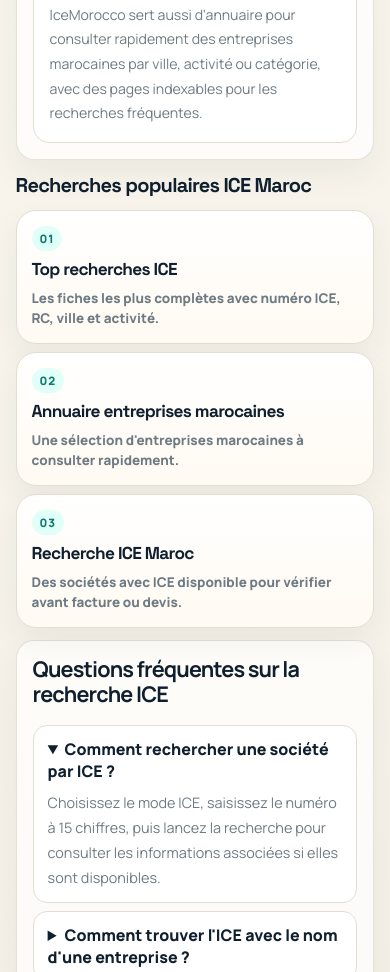
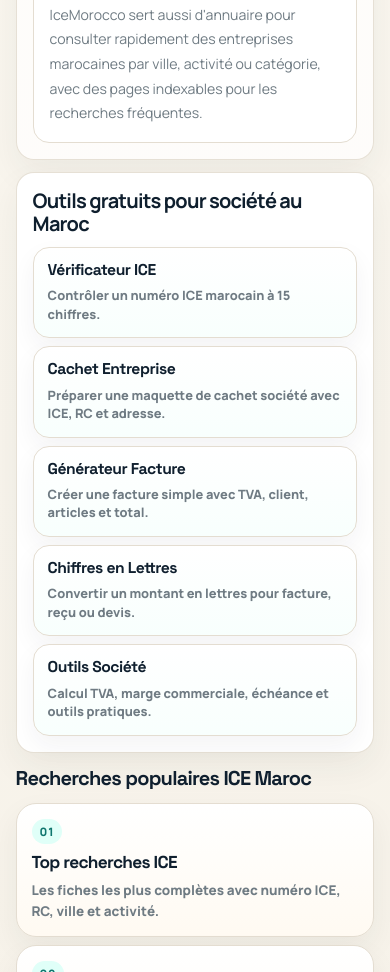
Before and after one commit to AmineR0/icemar.com, a website: page index.html in a window 390 px wide. Shown: the part 1826-2798 px from the top of the page. Drawn offline with Linux system fonts and the light colour scheme; no server answers.

Commit message:
Improve tool page SEO

```diff
--- a/index.html
+++ b/index.html
@@ -240,6 +240,31 @@
               <h3>Annuaire entreprises Maroc</h3>
               <p>IceMorocco sert aussi d'annuaire pour consulter rapidement des entreprises marocaines par ville, activité ou catégorie, avec des pages indexables pour les recherches fréquentes.</p>
             </article>
+          </div>
+        </section>
+        <section class="seo-tools" aria-labelledby="seo-tools-title">
+          <h2 id="seo-tools-title">Outils gratuits pour société au Maroc</h2>
+          <div class="seo-tool-links">
+            <a href="/verificateur-ice">
+              <strong>Vérificateur ICE</strong>
+              <span>Contrôler un numéro ICE marocain à 15 chiffres.</span>
+            </a>
+            <a href="/cachet-entreprise">
+              <strong>Cachet Entreprise</strong>
+              <span>Préparer une maquette de cachet société avec ICE, RC et adresse.</span>
+            </a>
+            <a href="/generateur-facture">
+              <strong>Générateur Facture</strong>
+              <span>Créer une facture simple avec TVA, client, articles et total.</span>
+            </a>
+            <a href="/chiffres-en-lettres">
+              <strong>Chiffres en Lettres</strong>
+              <span>Convertir un montant en lettres pour facture, reçu ou devis.</span>
+            </a>
+            <a href="/outils-societe">
+              <strong>Outils Société</strong>
+              <span>Calcul TVA, marge commerciale, échéance et outils pratiques.</span>
+            </a>
           </div>
         </section>
         <section class="seo-directory" aria-labelledby="seo-directory-title">
--- a/style.css
+++ b/style.css
@@ -92,7 +92,7 @@
 .empty-state::after{content:"";position:absolute;inset:auto auto 8% 7%;width:210px;height:150px;border-radius:36px;background:linear-gradient(135deg,rgba(200,135,43,.16),rgba(20,184,166,.1));transform:rotate(-12deg);pointer-events:none}
 .ice-landing{position:relative;z-index:1;width:min(820px,100%);text-align:center}
 .hero-kicker{display:none}
-.empty-state h1,.empty-state h2{margin-inline:auto;max-width:760px;font-family:var(--display);font-size:clamp(2.55rem,6vw,5.9rem);line-height:.88;letter-spacing:-.085em;color:var(--ink);margin-bottom:20px}
+.empty-state h1,.empty-state h2,.search-page-title{margin-inline:auto;max-width:760px;font-family:var(--display);font-size:clamp(2.55rem,6vw,5.9rem);line-height:.88;letter-spacing:-.085em;color:var(--ink);margin-bottom:20px}
 .empty-state p{margin-inline:auto;max-width:590px;color:var(--muted);font-size:clamp(.98rem,1.7vw,1.14rem);line-height:1.8;margin-bottom:28px}
 .hero-lead{max-width:650px!important;color:#566672!important;font-weight:650}
 .home-ice-card{padding:16px;border:1px solid rgba(228,221,209,.95);border-radius:30px;background:rgba(255,255,255,.86);box-shadow:var(--shadow);text-align:left}
@@ -122,6 +122,13 @@
 .seo-guide article{padding:16px;border:1px solid var(--line);border-radius:16px;background:#fff}
 .seo-guide h3{margin:0 0 8px;font-family:var(--display);font-size:1rem;line-height:1.12;color:var(--ink);letter-spacing:-.03em}
 .seo-guide p{font-size:.88rem}
+.seo-tools{margin:12px 0;padding:20px;border:1px solid rgba(228,221,209,.9);border-radius:22px;background:#fff;box-shadow:0 14px 34px rgba(34,44,54,.06)}
+.seo-tools h2{margin:0 0 12px;font-size:1.25rem;line-height:1.15;letter-spacing:-.04em;color:var(--ink)}
+.seo-tool-links{display:grid;grid-template-columns:repeat(5,minmax(0,1fr));gap:10px}
+.seo-tool-links a{display:grid;align-content:start;gap:7px;min-height:128px;padding:15px;border:1px solid var(--line);border-radius:16px;background:linear-gradient(180deg,#fff,#f8fffd);color:var(--ink);text-decoration:none;box-shadow:0 10px 24px rgba(34,44,54,.05);transition:transform .18s,border .18s,box-shadow .18s}
+.seo-tool-links a:hover{transform:translateY(-2px);border-color:var(--brand-2);box-shadow:0 16px 34px rgba(34,44,54,.09)}
+.seo-tool-links strong{font-family:var(--display);font-size:.98rem;line-height:1.1;letter-spacing:-.03em}
+.seo-tool-links span{color:var(--muted);font-size:.8rem;font-weight:750;line-height:1.45}
 .seo-directory{margin:12px 0}
 .seo-directory h2{margin:0 0 10px;font-family:var(--display);font-size:1.25rem;letter-spacing:-.04em;color:var(--ink)}
 .seo-grid{display:grid;grid-template-columns:repeat(3,minmax(0,1fr));gap:12px;margin:12px 0}
@@ -202,7 +209,7 @@
 .back-home{white-space:nowrap;border:1px solid var(--line);background:#fff;color:var(--ink-3);border-radius:999px;padding:10px 14px;font-weight:950;cursor:pointer;box-shadow:var(--shadow-sm);transition:transform .18s,border .18s,color .18s}
 .back-home:hover{transform:translateY(-1px);border-color:var(--brand);color:var(--brand)}
 .tool-eyebrow{display:inline-flex;margin-bottom:12px;padding:7px 10px;border-radius:999px;background:#d9fff7;border:1px solid #a6eee3;color:#0b6f66;font-size:.68rem;font-weight:950;letter-spacing:.12em;text-transform:uppercase}
-.tool-head h2{font-family:var(--display);font-size:clamp(2.1rem,4.8vw,4.5rem);line-height:.92;letter-spacing:-.08em;color:var(--ink);max-width:720px}
+.tool-head h1,.tool-head h2{font-family:var(--display);font-size:clamp(2.1rem,4.8vw,4.5rem);line-height:.92;letter-spacing:-.08em;color:var(--ink);max-width:720px}
 .tool-head p{margin-top:14px;max-width:640px;color:var(--muted);font-weight:750;line-height:1.75}
 .tool-note{white-space:nowrap;padding:10px 14px;border:1px solid var(--line);border-radius:999px;background:#fff;color:var(--ink-3);font-weight:950;font-size:.82rem;box-shadow:var(--shadow-sm)}
 .tool-grid{display:grid;gap:18px}
@@ -564,8 +571,9 @@
   .home-ice-row{grid-template-columns:1fr}
   .home-ice-row input,.home-ice-row button{min-height:56px;border-radius:18px}
   .seo-content{margin-top:18px}
-  .seo-intro,.seo-guide,.seo-faq{padding:16px;border-radius:18px}
-  .seo-grid,.seo-guide-grid{grid-template-columns:1fr;gap:8px}
+  .seo-intro,.seo-guide,.seo-tools,.seo-faq{padding:16px;border-radius:18px}
+  .seo-grid,.seo-guide-grid,.seo-tool-links{grid-template-columns:1fr;gap:8px}
+  .seo-tool-links a{min-height:auto;padding:14px}
   .seo-feature-card{min-height:auto;padding:15px}
   .seo-static{padding:16px 12px 44px}
   .seo-static-head,.seo-panel{padding:16px;border-radius:18px}
@@ -583,7 +591,7 @@
   .es-features{grid-template-columns:1fr}
   .ad-slot-main,.ad-slot-results{min-height:72px}
   .tool-page{padding:28px 14px 44px}
-  .tool-head h2{font-size:clamp(2rem,12vw,3.35rem)}
+  .tool-head h1,.tool-head h2{font-size:clamp(2rem,12vw,3.35rem)}
   .tool-head-actions{align-items:flex-start}
   .tool-grid.three{grid-template-columns:1fr}
   .wide-tool{grid-column:auto}
```
Also changed, not shown: server.js (+14 -1 lines).
